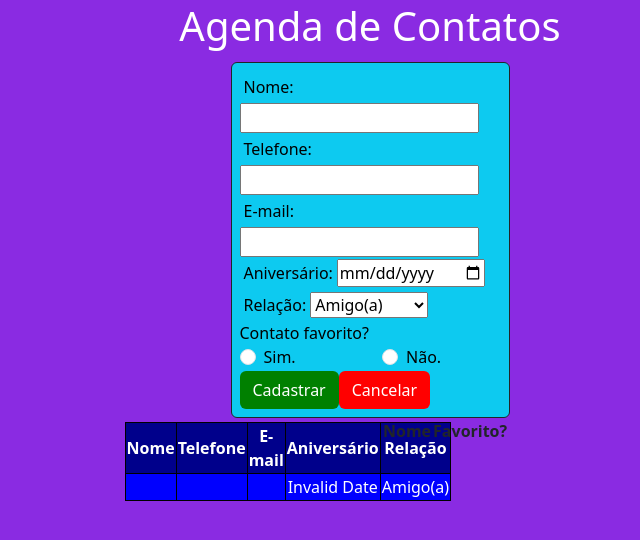
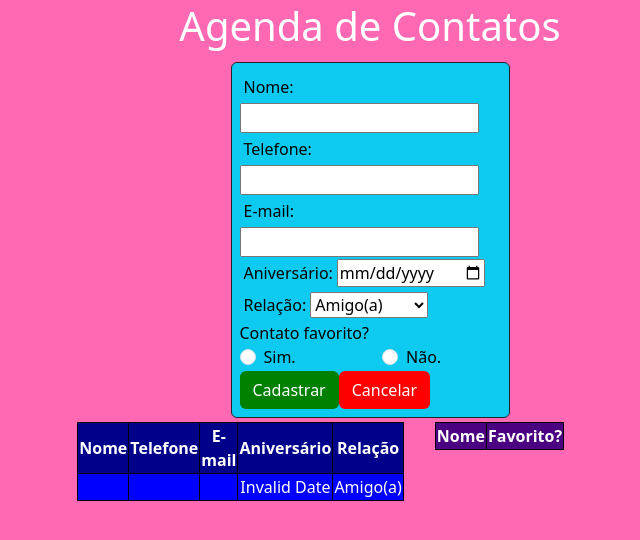
Before and after one commit to arthalm/agenda, an Angular app: page / in a window 1280 px wide. Both pictures are taken after a click on the button "Cadastrar". Shown: the top 540 px of the page, without its empty margins (270-910 px from the left). Built offline with nearby package versions, Linux system fonts and the light colour scheme.

Commit message:
mudanças na atividade

```diff
--- a/package.json
+++ b/package.json
@@ -18,6 +18,7 @@
     "@angular/platform-browser": "^18.2.0",
     "@angular/platform-browser-dynamic": "^18.2.0",
     "@angular/router": "^18.2.0",
+    "http-proxy-middleware": "^3.0.3",
     "rxjs": "~7.8.0",
     "tslib": "^2.3.0",
     "zone.js": "~0.14.10"
--- a/src/app/app.component.html
+++ b/src/app/app.component.html
@@ -2,10 +2,10 @@
 
 <div class="container-fluid d-flex justify-content-center">
     <div class="row">
-        <div class="col-6">
+        <div class="col-6 d-flex justify-content-center">
             <app-exibir-contatos></app-exibir-contatos>
         </div>
-        <div class="col-6">
+        <div class="col-6 d-flex justify-content-center">
             <app-exibir-favoritos></app-exibir-favoritos>
         </div>
     </div>
--- a/src/app/exibir-contatos/exibir-contatos.component.ts
+++ b/src/app/exibir-contatos/exibir-contatos.component.ts
@@ -9,5 +9,6 @@ import { AgendaService } from '../model/agenda.service';
 
 export class ExibirContatosComponent {
   constructor(public agenda: AgendaService) {
-  }
-}
+
+  };
+};
--- a/src/app/exibir-favoritos/exibir-favoritos.component.css
+++ b/src/app/exibir-favoritos/exibir-favoritos.component.css
@@ -0,0 +1,13 @@
+th {
+    background-color: indigo;
+    color: white;
+    border: solid black 1px;
+    text-align: center;
+}
+
+td {
+    background-color: blueviolet;
+    color: white;
+    border: solid black 1px;
+    text-align: center;
+}
--- a/src/app/exibir-favoritos/exibir-favoritos.component.html
+++ b/src/app/exibir-favoritos/exibir-favoritos.component.html
@@ -1,6 +1,10 @@
-<table *ngIf="agenda.obterTodosContatos().length > 0">
+<table class="mt-1" *ngIf="agenda.obterTodosContatos().length > 0">
     <tr>
         <th>Nome</th>
         <th>Favorito?</th>
     </tr>
+    <tr *ngFor="let cc of agenda.obterContatosFavoritos()">
+        <td>{{cc.nome}}</td>
+        <td>{{cc.favorito ? "Sim" : ""}}</td>
+    </tr>
 </table>
--- a/src/app/exibir-favoritos/exibir-favoritos.component.ts
+++ b/src/app/exibir-favoritos/exibir-favoritos.component.ts
@@ -9,5 +9,6 @@ import { AgendaService } from '../model/agenda.service';
 
 export class ExibirFavoritosComponent {
   constructor(public agenda: AgendaService) {
-  }
-}
+
+  };
+};
--- a/src/app/model/agenda.service.ts
+++ b/src/app/model/agenda.service.ts
@@ -42,11 +42,7 @@ export class AgendaService {
     return undefined;
   };
 
-  obterContatosFavoritos(): boolean {
-    if (c.favorito === true) {
-      return true
-    } else {
-    return false
-    };
+  obterContatosFavoritos(): Contato[] {
+    return this.contatos.filter(c => c.favorito);
   };
 };
--- a/src/styles.css
+++ b/src/styles.css
@@ -5,5 +5,5 @@ h1 {
 }
 
 body {
-    background-color: blueviolet;
+    background-color: hotpink;
 }
```
Also changed, not shown: 1 other file (tests, documents, lock files or other folders).
